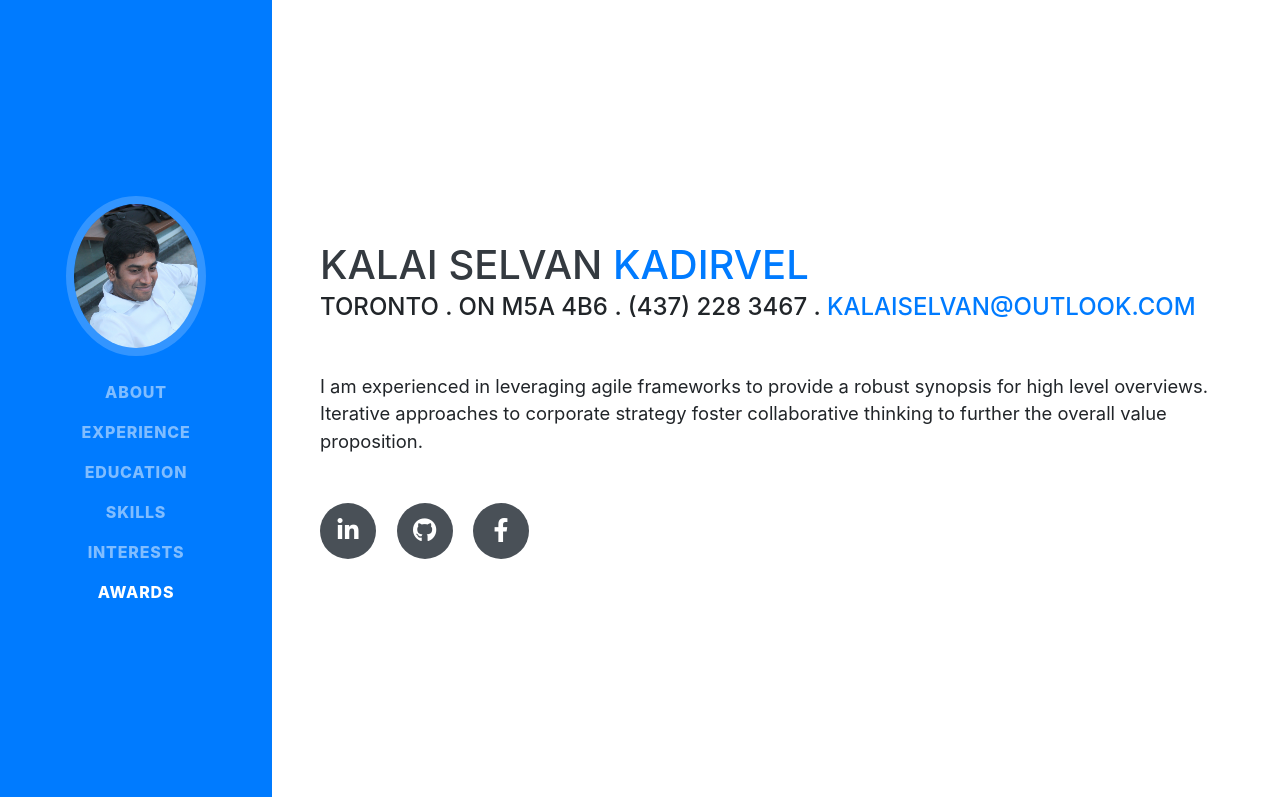
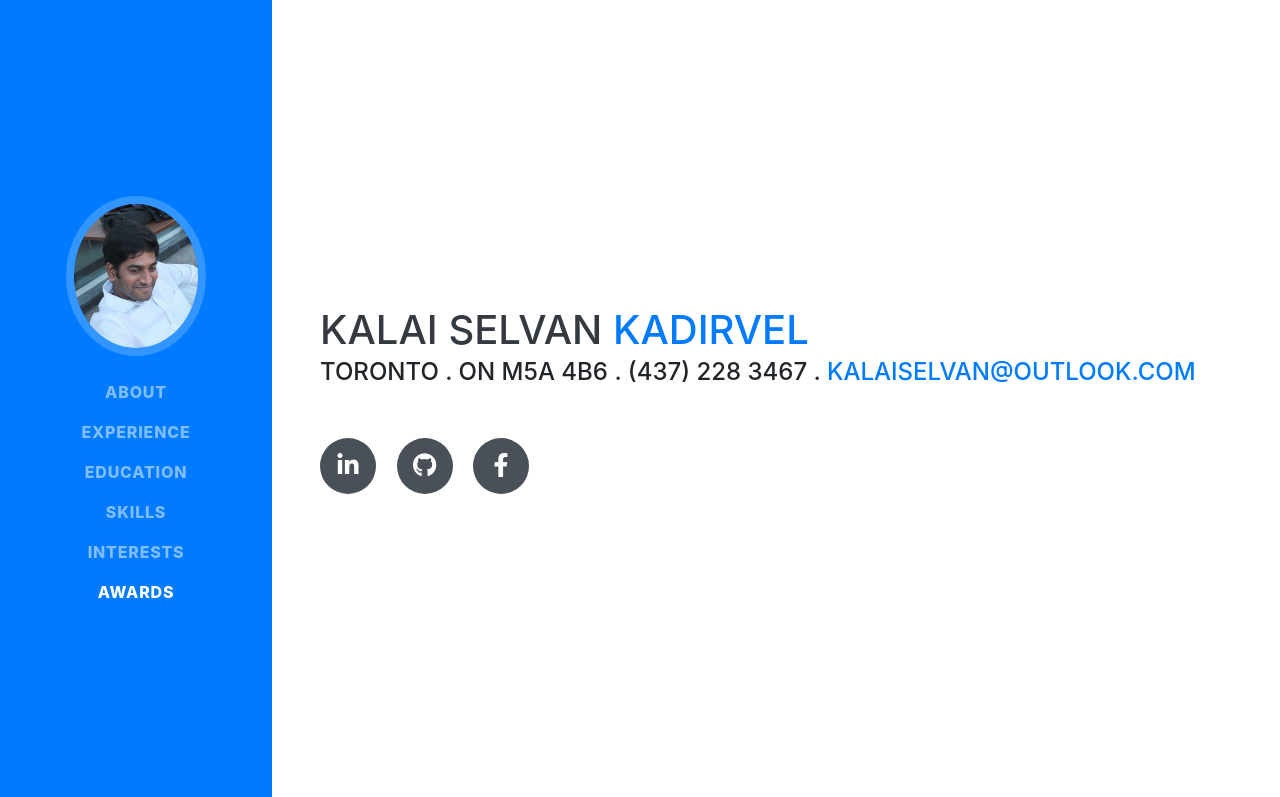
Before and after one commit to kalaiselvankadirvel/kalaiselvankadirvel.github.io, a website with bundled scripts: page index.html in a window 1280 px wide. Shown: the top 797 px of the page. Built offline with nearby package versions, Linux system fonts and the light colour scheme; a web font is replaced by a local one.

Commit message:
Commented "About me"

```diff
--- a/index.html
+++ b/index.html
@@ -71,7 +71,7 @@
         <div class="subheading mb-5">Toronto . ON M5A 4B6 . (437) 228 3467 .
           <a href="mailto:name@email.com">kalaiselvan@outlook.com</a>
         </div>
-        <p class="lead mb-5">I am experienced in leveraging agile frameworks to provide a robust synopsis for high level overviews. Iterative approaches to corporate strategy foster collaborative thinking to further the overall value proposition.</p>
+        <!-- <p class="lead mb-5">I am experienced in leveraging agile frameworks to provide a robust synopsis for high level overviews. Iterative approaches to corporate strategy foster collaborative thinking to further the overall value proposition.</p> -->
         <div class="social-icons">
           <a href="https://www.linkedin.com/in/kalaiselvankadirvel" target="_blank">
             <i class="fab fa-linkedin-in"></i>
```
